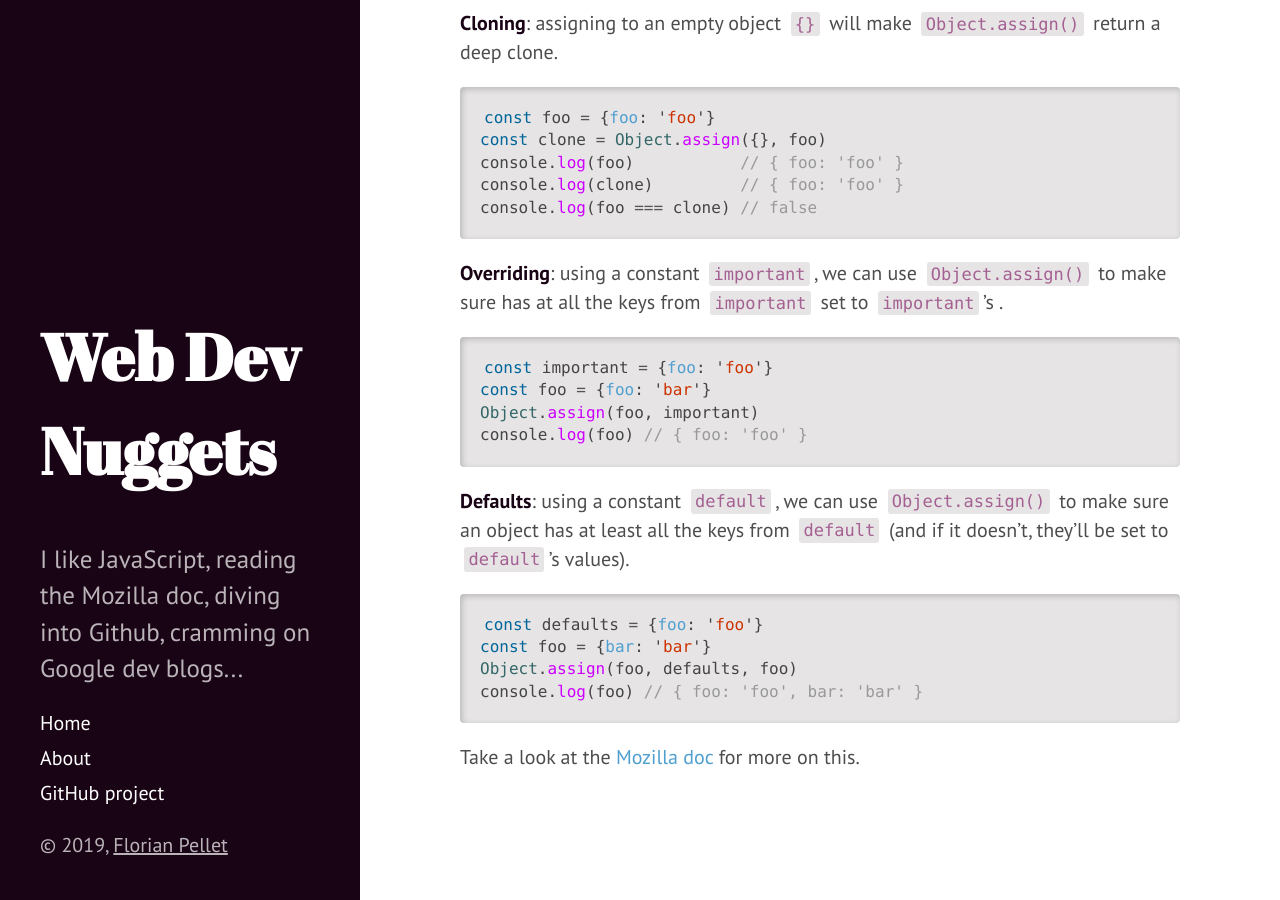
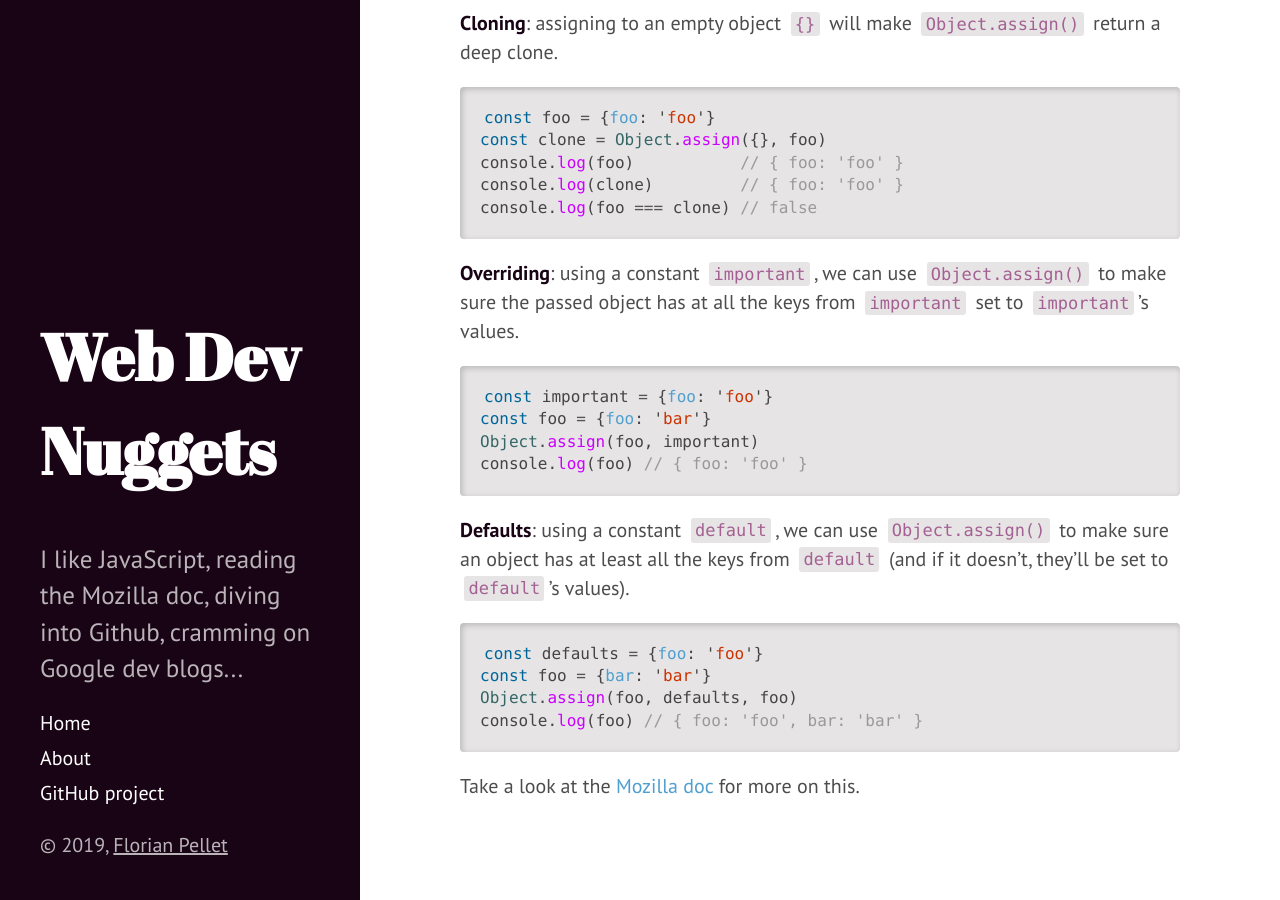
Before and after one commit to Sheraff/TIL, a Jekyll site: the page built from _posts/2019-07-17-Object-assign.md, in a window 1280 px wide and 900 px high, scrolled down 831 px. Built offline with Jekyll 4.4.1, drawn with Linux system fonts in a browser that asks for light colours.

Commit message:
small changes

````diff
--- a/_posts/2019-07-17-Object-assign.md
+++ b/_posts/2019-07-17-Object-assign.md
@@ -33,7 +33,7 @@ console.log(clone)         // { foo: 'foo' }
 console.log(foo === clone) // false
 ```
 
-**Overriding**: using a constant `important`, we can use `Object.assign()` to make sure has at all the keys from `important` set to `important`'s .
+**Overriding**: using a constant `important`, we can use `Object.assign()` to make sure the passed object has at all the keys from `important` set to `important`'s values.
 ```javascript
 const important = {foo: 'foo'}
 const foo = {foo: 'bar'}
````
Also changed, not shown: README.md, _drafts/2019-08-02-Optimistic-rendering.md (renamed from _posts/2019-08-02-Optimistic-rendering.md).
